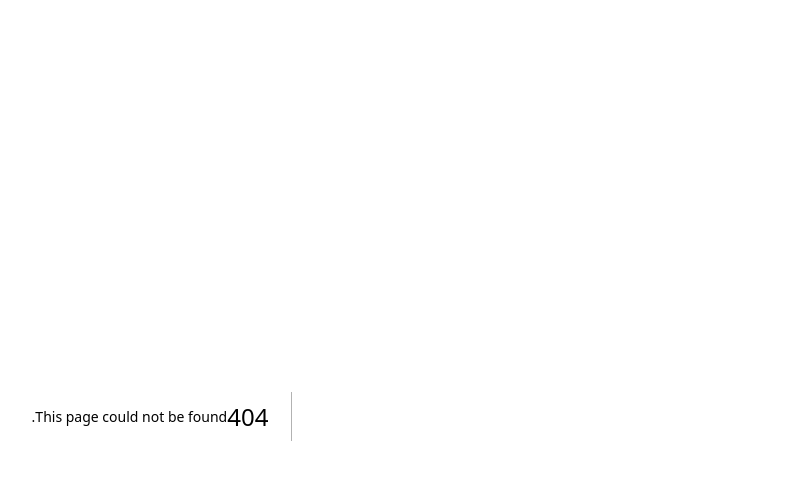
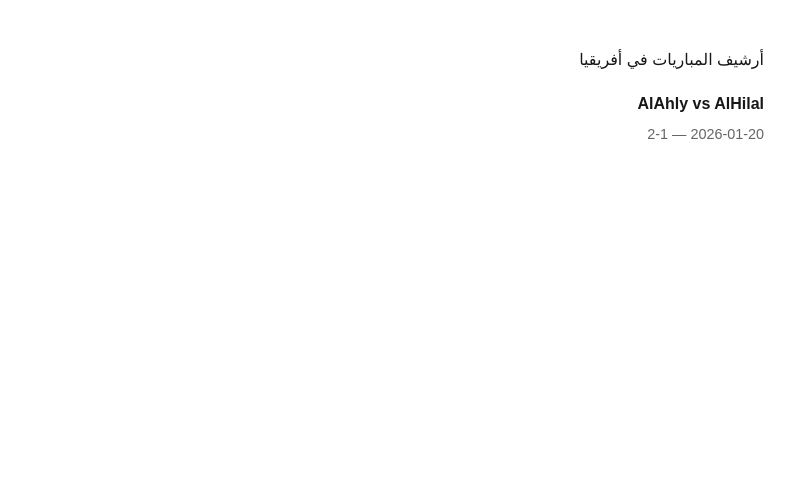
Before and after one commit to nawahtkui/ai-sports-content-generator, a Next.js app: page /archives/continents/africa in a window 1280 px wide. Before the commit this address had no page. Shown: the top 480 px of the page, without its empty margins (468-1263 px from the left). Built offline with nearby package versions, Linux system fonts and the light colour scheme.

Commit message:
Add continent-based match archives pages

```diff
--- /dev/null
+++ b/app/archives/continents/[continent]/page.tsx
@@ -0,0 +1,44 @@
+import { notFound } from "next/navigation";
+import continents from "../../../../data/continents.json";
+import teams from "../../../../data/teams.json";
+import matches from "../../../../data/matches.json";
+import Link from "next/link";
+
+interface Params {
+  params: { continent: string };
+}
+
+export default function ContinentArchivePage({ params }: Params) {
+  const continentSlug = params.continent.toLowerCase();
+  const continentInfo = continents.find(c => c.slug === continentSlug);
+
+  if (!continentInfo) return notFound();
+
+  // جلب المباريات التي تشارك فيها الفرق التابعة للقارة
+  const continentTeams = teams.filter(t => t.continentSlug === continentSlug).map(t => t.slug);
+  const continentMatches = matches.filter(
+    m => continentTeams.includes(m.home.toLowerCase()) || continentTeams.includes(m.away.toLowerCase())
+  );
+
+  return (
+    <main style={{ padding: "2rem", fontFamily: "sans-serif", maxWidth: "900px" }}>
+      <h1>أرشيف المباريات في {continentInfo.name}</h1>
+      {continentMatches.length === 0 ? (
+        <p>لا توجد مباريات متاحة بعد لهذه القارة.</p>
+      ) : (
+        <ul style={{ marginTop: "1rem", lineHeight: "2" }}>
+          {continentMatches.map((match) => (
+            <li key={match.slug}>
+              <Link href={`/matches/${match.slug}`}>
+                <strong>{match.home} vs {match.away}</strong>
+              </Link>
+              <div style={{ fontSize: "0.9rem", color: "#666" }}>
+                {match.date} — {match.score}
+              </div>
+            </li>
+          ))}
+        </ul>
+      )}
+    </main>
+  );
+}
--- /dev/null
+++ b/app/archives/continents/page.tsx
@@ -0,0 +1,17 @@
+import continents from "../../../data/continents.json";
+import Link from "next/link";
+
+export default function ArchivesContinentsPage() {
+  return (
+    <main style={{ padding: "2rem", fontFamily: "sans-serif", maxWidth: "900px" }}>
+      <h1>أرشيف المباريات حسب القارة</h1>
+      <ul style={{ marginTop: "1rem" }}>
+        {continents.map((continent) => (
+          <li key={continent.slug}>
+            <Link href={`/archives/continents/${continent.slug}`}>{continent.name}</Link>
+          </li>
+        ))}
+      </ul>
+    </main>
+  );
+}
```
